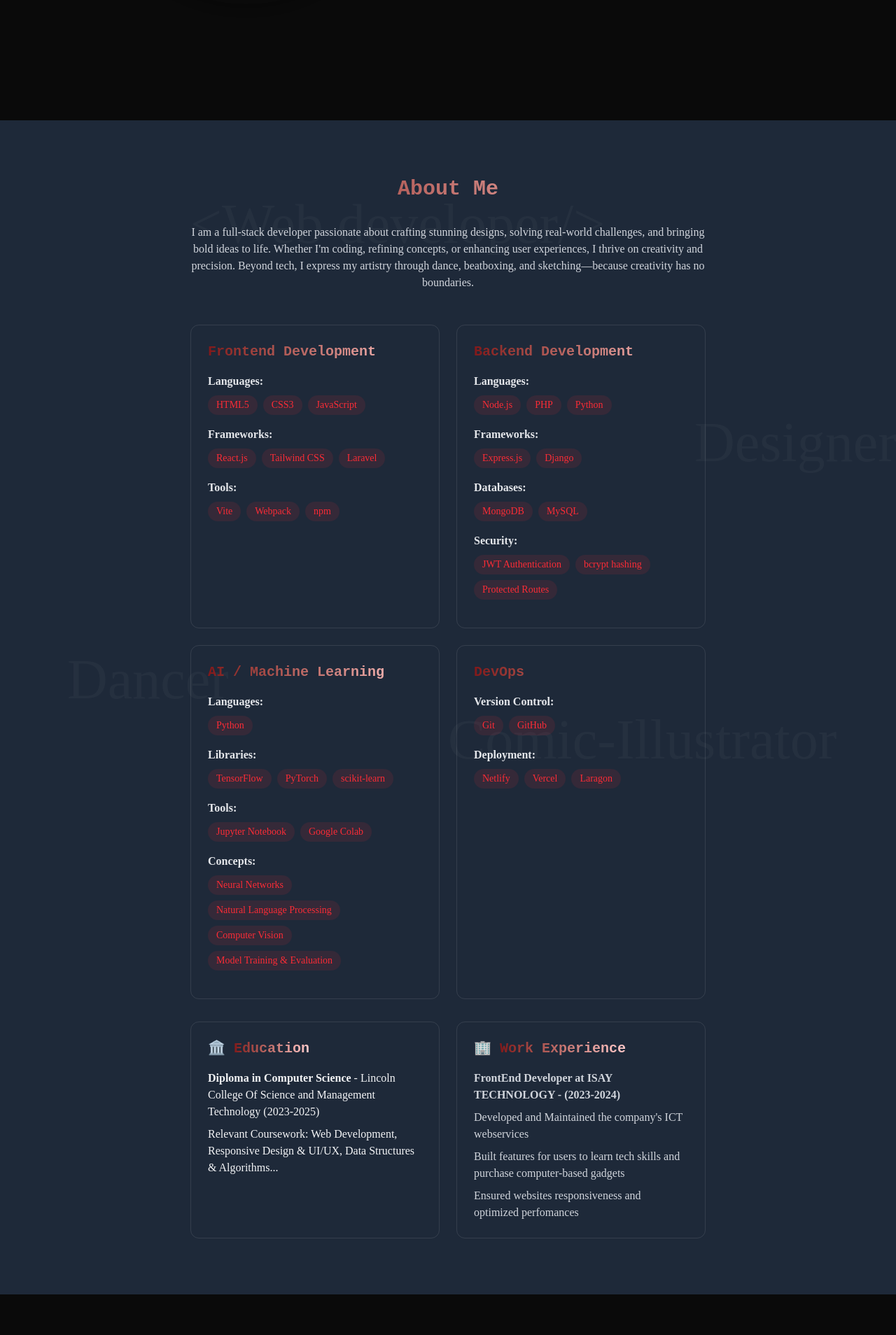
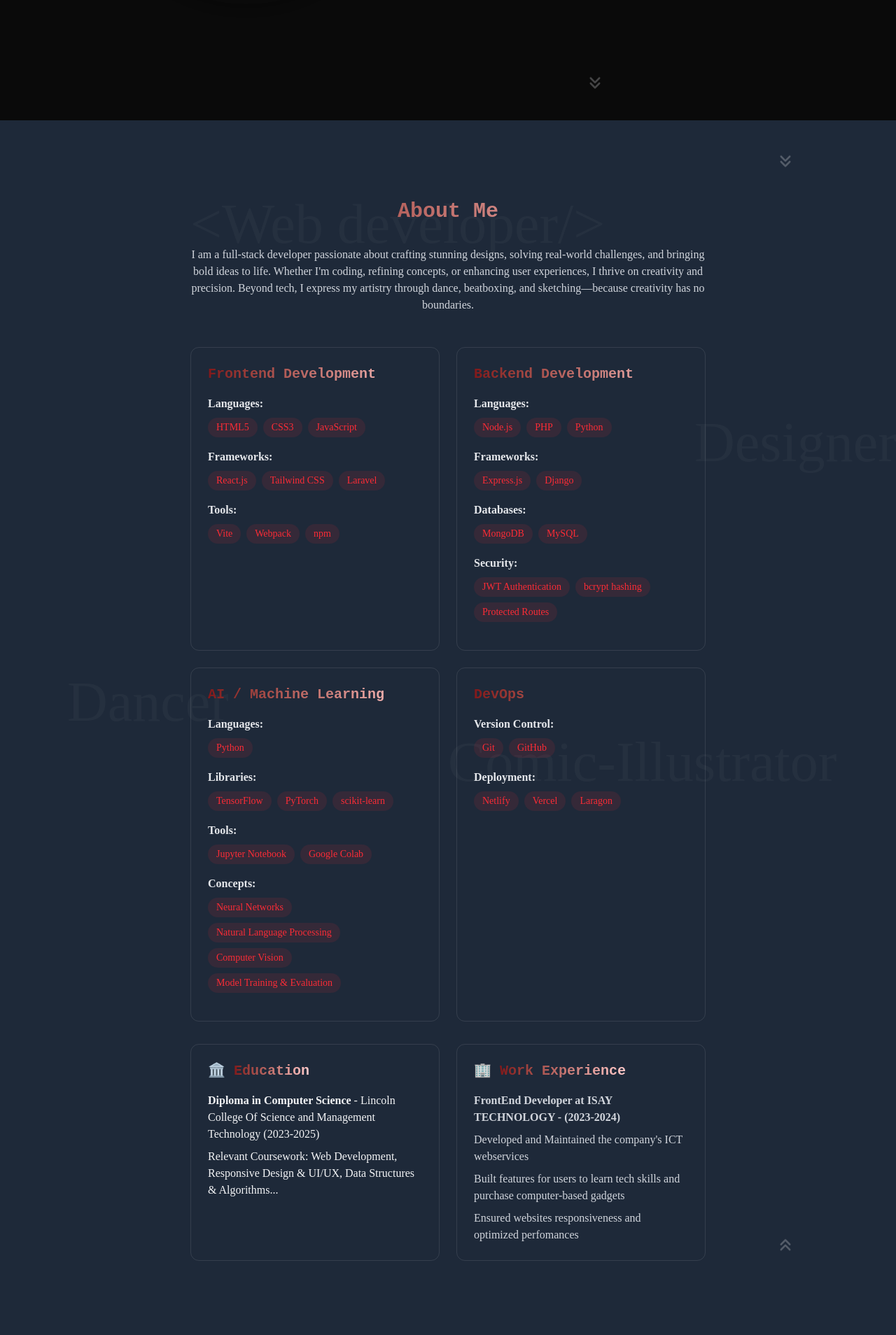
Before and after one commit to Davozay/daveozayz-portfolio, a React (Vite) app: page / in a window 1280 px wide. Shown: the part 652-2560 px from the top of the page at 70% size. Built offline with nearby package versions, Linux system fonts and the light colour scheme.

Commit message:
Updated my portfolio, added some icons

```diff
--- a/package.json
+++ b/package.json
@@ -10,7 +10,7 @@
     "lint": "eslint .",
     "preview": "vite preview",
     "predeploy": "npm run build",
-    "deploy":"gh-pages -d dist"
+    "deploy": "gh-pages -d dist"
   },
   "dependencies": {
     "@tailwindcss/vite": "^4.0.7",
@@ -18,6 +18,7 @@
     "motion": "^12.4.6",
     "react": "^19.0.0",
     "react-dom": "^19.0.0",
+    "react-icons": "^5.5.0",
     "tailwindcss": "^4.0.7"
   },
   "devDependencies": {
--- a/src/components/navbar/Navbar.jsx
+++ b/src/components/navbar/Navbar.jsx
@@ -1,6 +1,8 @@
 // import { Sidebar } from "../sidebar/Sidebar";
+// import { TbBurger } from "react-icons/tb";
 import "../../App.css"
 import { useEffect } from "react";
+import {  HiMiniBars3BottomRight, HiOutlineBars3BottomRight } from "react-icons/hi2";
 
 
 
@@ -25,7 +27,7 @@ export const Navbar = ({menuOpen, setMenuOpen}) => {
 
 
         <div className="afterina w-7 h-5  relative cursor-pointer z-40 md:hidden " onClick={()=> setMenuOpen((prev)=>!prev)}>
-            &#9776;
+            <HiMiniBars3BottomRight className="text-2xl"/>
           </div>
 
 
--- a/src/components/sections/About.jsx
+++ b/src/components/sections/About.jsx
@@ -1,3 +1,4 @@
+import { FaAnglesDown, FaAnglesUp } from "react-icons/fa6";
 import { RevealOnScroll } from "../RevealOnScroll";
 import { motion } from "motion/react";
 
@@ -46,16 +47,40 @@ export const About = () => {
   return (
     <section
       id="about"
-      className="min-h-screen flex items-center justify-center py-20 bg-gray-800"
+      className="min-h-screen flex items-center justify-center py-20 bg-gray-800 sticky"
     >
       <RevealOnScroll>
         <motion.div className="max-w-3xl  mx-auto px-4"
           variants={variantssas} initial="initial" whileInView="animate"
 
         >
+
+          <div className="sticky top-0 p-4 z-50">
+
+
+
+
+
+            <a
+              href="#projects"
+              className=" md:left-[394px]
+         md:bottom-8 lg:left-[52.5rem]
+          lg:bottom-14
+           left-5 absolute cursor-pointer angle-down z-11" >
+              <FaAnglesDown className="text-xl mt-10" />
+
+
+            </a>
+
+
+
+          </div>
+
+
           <h2 className=" text-3xl font-bold mb-8 bg-gradient-to-r from-red-900 to-red-200 bg-clip-text text-transparent text-center">
             About Me
           </h2>
+
 
           <p className="text-gray-300 mb-6 text-center">
             I am a full-stack developer
@@ -63,9 +88,9 @@ export const About = () => {
             solving real-world challenges,
             and bringing bold ideas to life.
             Whether {iAM} coding, refining concepts, or enhancing user experiences,
-             I thrive on creativity and precision.
-             Beyond tech, I express my artistry through dance,
-             beatboxing, and sketching—because creativity has no boundaries.
+            I thrive on creativity and precision.
+            Beyond tech, I express my artistry through dance,
+            beatboxing, and sketching—because creativity has no boundaries.
           </p>
 
           <br />
@@ -198,7 +223,25 @@ export const About = () => {
                 </ul>
               </div> */}
               </div>
+
             </div>
+
+          </div>
+          <div className="sticky top-0 p-4 z-50">
+            <a
+              href="#home"
+              className=" md:left-[394px]
+                       md:bottom-8 lg:left-[52.5rem]
+                        lg:bottom-14
+                         left-5 absolute cursor-pointer angle-down z-11" >
+              <FaAnglesUp className="text-xl" />
+
+
+
+
+            </a>
+
+
           </div>
         </motion.div>
       </RevealOnScroll>
--- a/src/components/sections/Home.jsx
+++ b/src/components/sections/Home.jsx
@@ -4,6 +4,8 @@ import { delay } from "motion";
 import christian from "../../assets/mainShock.jpg";
 import { motion } from "motion/react";
 import Button from "../Button";
+// import { FaAngleDoubleDown } from "react-icons/fa";
+import { FaAnglesDown } from "react-icons/fa6";
 
 const textVariants = {
   initial: {
@@ -22,16 +24,39 @@ const textVariants = {
 };
 
 
+
 export const Home = () => {
   const tryn = ' Let\'s';
-  const hyph ="'"
+  const hyph = "'"
 
   return (
     <section
       id="home"
       className="mt-6 mx-auto min-h-[500px] flex flex-col md:flex-row items-center justify-center relative gap-10 text-center md:text-left h-[100dvh] px-4 "
     >
+
       <br />
+
+      <a
+        href="#about"
+        className=" md:left-[394px]
+         md:bottom-8 lg:left-[52.5rem]
+          lg:bottom-14
+           left-5 absolute cursor-pointer angle-down z-11" >
+        <FaAnglesDown className="text-xl" />
+        {/* <span className="
+             bottom-full
+             left-1/2 transform
+              -translate-x-1/2
+               mb-2 px-2 py-1
+                text-white
+             bg-black rounded
+             opacity-1
+             group-hover:opacity-100 transition
+             ">
+          Explore About?
+        </span> */}
+      </a>
       {/* Profile Image */}
       <div className="relative rounded-full  w-[150px] md:w-[225px] lg:w-[450px]  border-none p-2 shadow-lg hover:shadow-red-900 ">
         <img
@@ -60,20 +85,23 @@ export const Home = () => {
 
         <p className="text-gray-300 text-lg mb-8 leading-relaxed">
           A full-stack developer and creative thinker passionate about blending aesthetics with functionality.
-           I build seamless, scalable solutions from front to back, crafting engaging user experiences with precision and innovation.
+          I build seamless, scalable solutions from front to back, crafting engaging user experiences with precision and innovation.
           {tryn} build something amazing together!
         </p>
+
 
 
         <motion.div
           className="flex justify-center md:justify-start space-x-4"
           variants={textVariants}
         >
+
+
           <motion.a
             variants={textVariants}
             href=""
-//             className="bg-red-500 text-white py-3 px-6 rounded font-medium transition relative overflow-hidden hover:translate-y-0.5
-// hover:shadow-[0_0_15px_rgba(128,20,40,0.8)] "
+          //             className="bg-red-500 text-white py-3 px-6 rounded font-medium transition relative overflow-hidden hover:translate-y-0.5
+          // hover:shadow-[0_0_15px_rgba(128,20,40,0.8)] "
           >
             <Button />
 
--- a/src/components/sections/Projects.jsx
+++ b/src/components/sections/Projects.jsx
@@ -3,6 +3,7 @@ import bonapp from "../../assets/screen2.png";
 import { RevealOnScroll } from "../RevealOnScroll";
 import { motion } from "motion/react"
 import todo from "../../assets/todo.webp"
+import { FaAnglesDown, FaAnglesUp } from "react-icons/fa6";
 
 
 
@@ -38,6 +39,24 @@ export const Projects = () => {
             Featured Projects
           </motion.h2>
           <div className="grid grid-cols-1 md:grid-cols-2 gap-6 ">
+
+             <div className="sticky top-0 p-4 z-50">
+                      <a
+                        href="#about"
+                        className=" md:left-[394px]
+                                 md:bottom-8 lg:left-[52.5rem]
+                                  lg:bottom-14
+                                   left-5 absolute cursor-pointer angle-down z-11" >
+                        <FaAnglesDown className="text-xl" />
+
+
+
+
+                      </a>
+
+
+                    </div>
+
             <div className="p-6 rounded-xl border border-white/10 hover:-translate-y-1 hover:border-red-500/30 hover:sahdow-[0_2px_8px_rgba(128,20,40,0.1)] transition-all">
               <h3 className=" text-xl font-bold mb-2">
                 Kingdom School of The Spirit Web App
@@ -187,7 +206,24 @@ export const Projects = () => {
                 </a>
               </div>
             </div>
+             <div className="sticky top-0 p-4 z-50">
+                      <a
+                        href="#about"
+                        className=" md:left-[394px]
+                                 md:bottom-8 lg:left-[52.5rem]
+                                  lg:bottom-14
+                                   left-5 absolute cursor-pointer angle-down z-11" >
+                        <FaAnglesUp className="text-xl" />
+
+
+
+
+                      </a>
+
+
+                    </div>
           </div>
+
         </motion.div>
       </RevealOnScroll>
     </section>
--- a/src/components/sidebar/MobileMenu.jsx
+++ b/src/components/sidebar/MobileMenu.jsx
@@ -1,4 +1,6 @@
 // import { Sidebar } from "../sidebar/Sidebar";
+
+import {  TiTimes, TiTimesOutline } from "react-icons/ti";
 
 export const MobileMenu = ({ menuOpen, setMenuOpen }) => {
   return (
@@ -19,7 +21,7 @@ export const MobileMenu = ({ menuOpen, setMenuOpen }) => {
         className="absolute top-4 right-7 text-white text-3xl focus:outline-none cursor-pointer"
         aria-label="Close Menu"
       >
-        &times;
+        <TiTimes className="text-4xl absolute -left-6 border-0"/>
       </button>
 
       <a
--- a/src/index.css
+++ b/src/index.css
@@ -274,3 +274,21 @@ li {
   border-radius: 50%;
   transition: width 0.5s ease-out, height 0.5s ease-out;
 }
+
+.angle-down{
+  animation: pointdown  1000ms infinite alternate-reverse;
+
+
+}
+
+@keyframes pointdown {
+  0%{
+    transform: translateY(0px);
+    opacity: 1;
+  }
+  100%{
+    transform: translateY(16px);
+    opacity: 0;
+  }
+
+}
```
Also changed, not shown: 1 other file (tests, documents, lock files or other folders).
